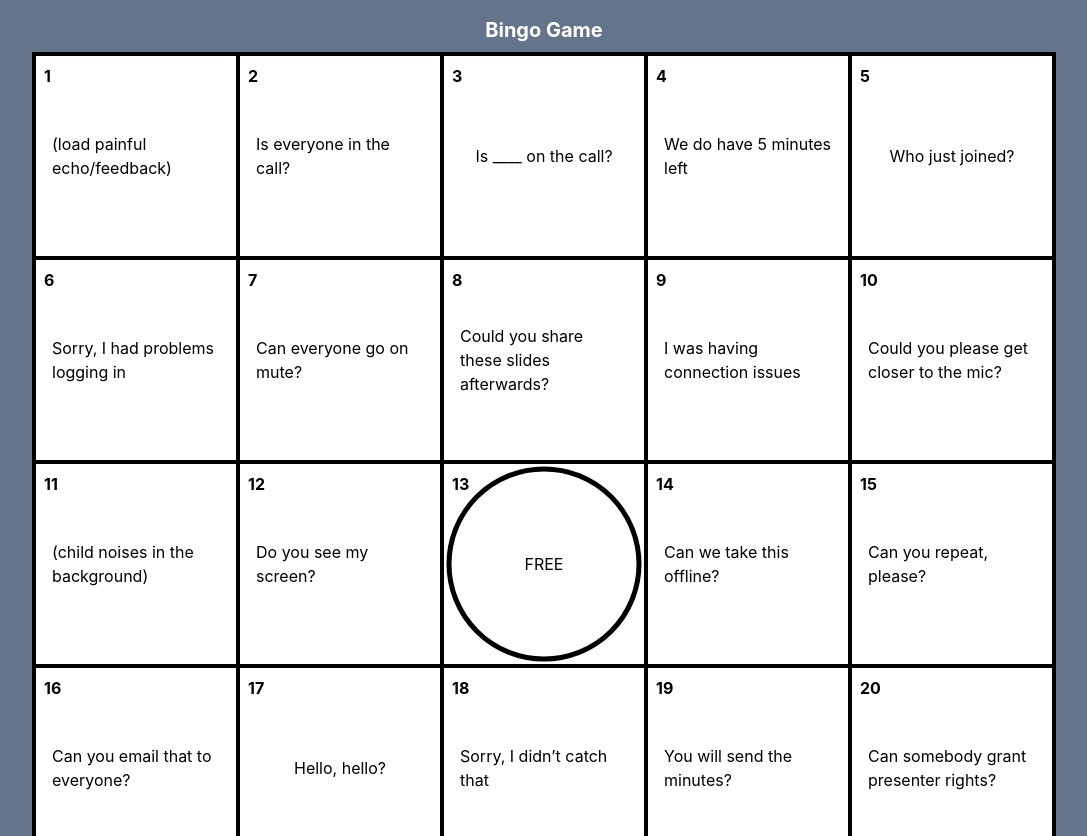
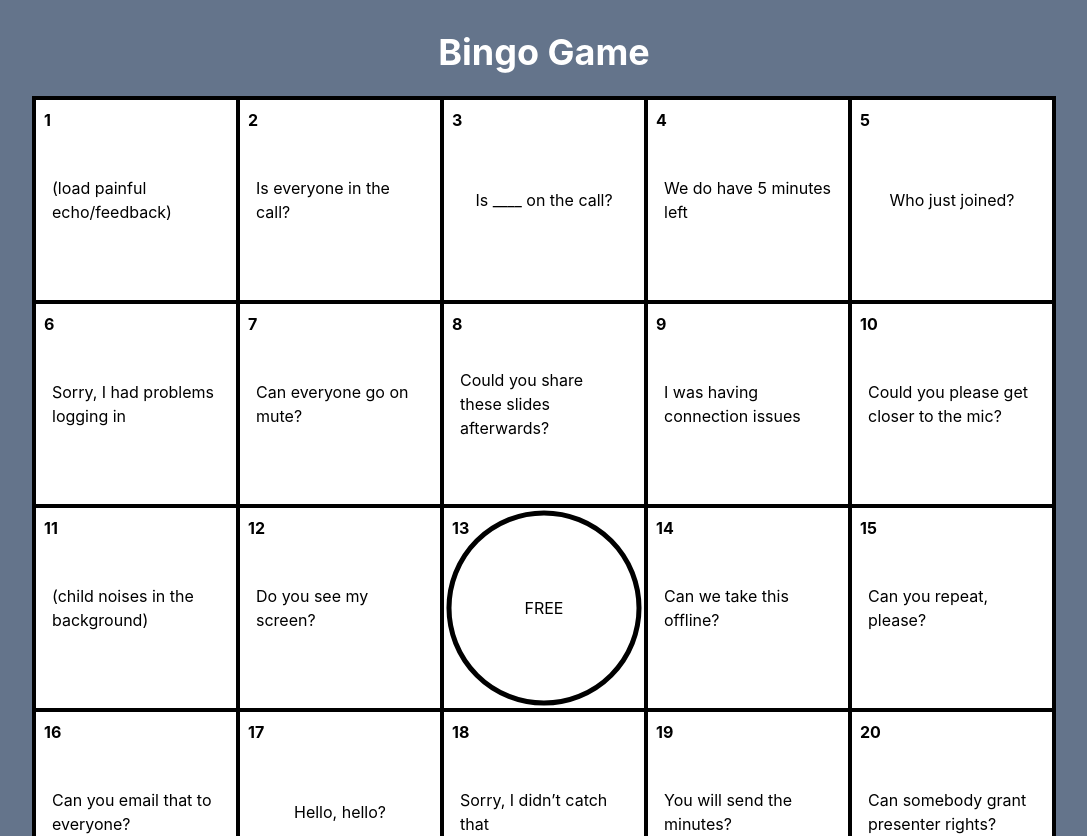
Before and after one commit to nkear003/bingo-game, a React (Create React App) app: page / in a window 1280 px wide. Shown: the top 836 px of the page, without its empty margins (96-1183 px from the left). Built offline with nearby package versions, Linux system fonts and the light colour scheme.

Commit message:
Adjust sizing & color

```diff
--- a/src/App.tsx
+++ b/src/App.tsx
@@ -78,9 +78,9 @@ function App() {
   };
 
   return (
-    <div className="bg-slate-500 min-h-svh flex justify-center p-4">
+    <div className="bg-slate-500 min-h-svh flex justify-center p-4 lg:p-8 lg:items-center">
       <main className="flex flex-col items-center w-full max-w-sm lg:max-w-5xl">
-        <h1 className="text-xl font-bold text-white mb-2">Bingo Game</h1>
+        <h1 className="text-xl font-bold text-white mb-2 lg:text-4xl lg:mb-6">Bingo Game</h1>
         <div className="grid grid-cols-5 grid-rows-5 bg-white border-[1px] border-black mb-4 w-full lg:border-2">
           {board.map((text, index) => (
             <Cell
```
